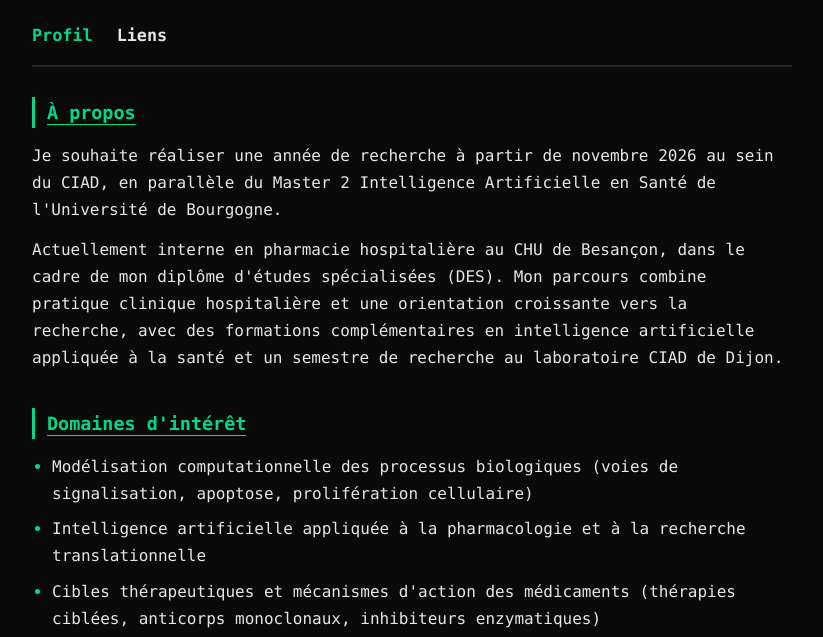
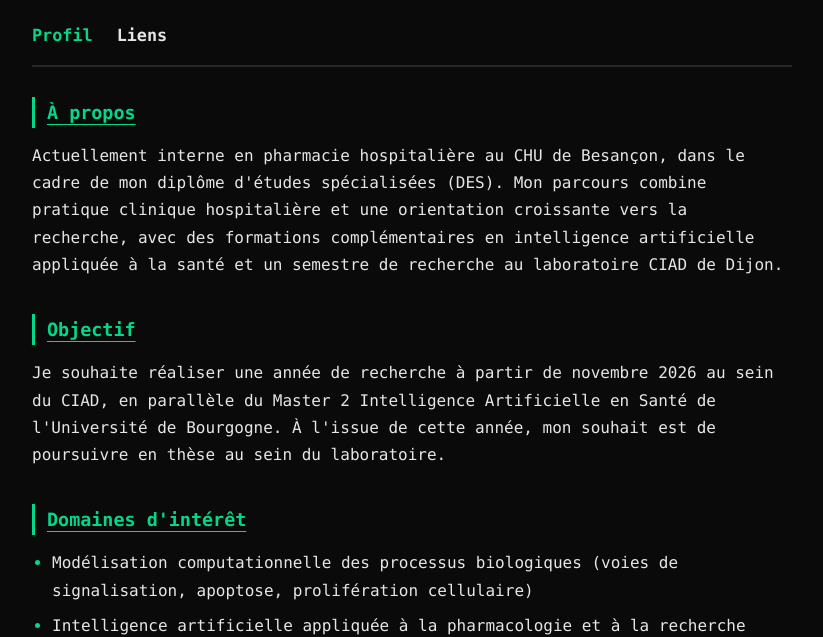
Before and after one commit to tedd55/site-perso-HTML, a plain HTML site: page index.html in a window 1280 px wide. Shown: the part 144-781 px from the top of the page, without its empty margins (228-1051 px from the left). Drawn offline with Linux system fonts and the light colour scheme.

Commit message:
Ajout section Objectif (année recherche + souhait de thèse)

```diff
--- a/index.html
+++ b/index.html
@@ -31,17 +31,22 @@
       <section class="block">
         <h2>À propos</h2>
         <p>
-          Je souhaite réaliser une année de recherche à partir de novembre 2026
-          au sein du CIAD, en parallèle du Master 2 Intelligence Artificielle en
-          Santé de l'Université de Bourgogne.
-        </p>
-        <p>
           Actuellement interne en pharmacie hospitalière au CHU de Besançon,
           dans le cadre de mon diplôme d'études spécialisées (DES). Mon parcours
           combine pratique clinique hospitalière et une orientation croissante
           vers la recherche, avec des formations complémentaires en intelligence
           artificielle appliquée à la santé et un semestre de recherche au
           laboratoire CIAD de Dijon.
+        </p>
+      </section>
+
+      <section class="block">
+        <h2>Objectif</h2>
+        <p>
+          Je souhaite réaliser une année de recherche à partir de novembre 2026
+          au sein du CIAD, en parallèle du Master 2 Intelligence Artificielle en
+          Santé de l'Université de Bourgogne. À l'issue de cette année, mon
+          souhait est de poursuivre en thèse au sein du laboratoire.
         </p>
       </section>
 
```
